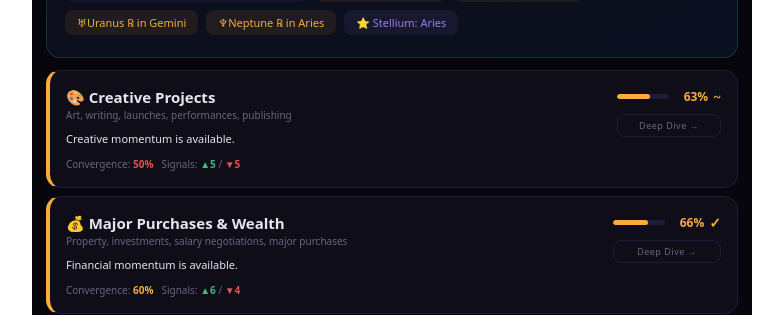
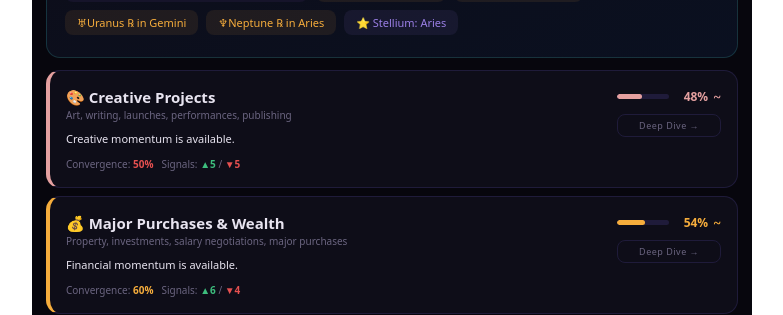
Before and after one commit to Makemerich11/My-Oracle-V7, a React (Vite) app: page / in a window 1280 px wide. Shown: the part 493-808 px from the top of the page, without its empty margins (248-1031 px from the left). Built offline with nearby package versions, Linux system fonts and the light colour scheme.

Commit message:
fix: probability spread (18-94% not 96% cluster), dynamic deep dive, domain differentiators

```diff
--- a/src/App.tsx
+++ b/src/App.tsx
@@ -504,9 +504,14 @@ const scoreWorldDomain=(dom:typeof DOMAINS[0],transit:PPos[],date:Date)=>{
   const gn=signals.filter(s=>s.type==="green").length,rd=signals.filter(s=>["red","warning","caution"].includes(s.type)).length;
   // Probability: Iran methodology — convergence × signal strength × direction agreement
   const totalSignals=gn+rd;const dirAgreement=totalSignals>0?(Math.max(gn,rd)/totalSignals):0.5;
-  const avgStrength=signals.reduce((s,x)=>s+Math.abs(x.val),0)/Math.max(1,signals.length);
-  const rawProb=50+(norm*0.25)+(dirAgreement-0.5)*40+(Math.min(avgStrength,8)*1.5);
-  const probability=Math.max(18,Math.min(94,Math.round(rawProb)));
+  // Fixed formula: spread properly, don't let it cluster at top end
+  const dirBonus=(dirAgreement-0.5)*50;
+  const scoreBonus=norm*0.18;
+  const mixedPenalty=gn>0&&rd>0?(rd/(gn+rd))*12:0;
+  const rawProb=50+dirBonus+scoreBonus-mixedPenalty;
+  // Domain variance based on ruler positions — differentiates similar-ruler domains
+  const domVariance=(dom.rulers.reduce((s:number,r:string)=>{const p=transit.find(x=>x.name===r);return s+(p?p.lng*0.05:0);},0))%6-3;
+  const probability=Math.max(18,Math.min(92,Math.round(rawProb+domVariance)));
   const convergence=Math.round(dirAgreement*100);
   return{score:norm,signals:signals.sort((a,b)=>Math.abs(b.val)-Math.abs(a.val)).slice(0,8),probability,convergence,greenCount:gn,redCount:rd};
 };
@@ -591,6 +596,57 @@ const scorePersonalDomain=(dom:typeof DOMAINS[0],natal:PPos[],transit:PPos[],dat
     else if(rel2==="tension"&&["contracts","career","financial"].includes(dom.id)){score-=2;signals.push({text:`🔑 Gene Key ${tGK} tension with natal GK ${bGK}`,val:-2,type:"caution",conf:4,detail:`${GK_DATA[tGK]?.shadow} energy may create resistance today`,system:"GeneKeys"});}
   }
 
+  // S11b: Domain-specific differentiator — distinguishes domains sharing the same rulers
+  // This is what makes contracts ≠ learning ≠ travel even when all use Mercury+Jupiter
+  const moonPos=transit.find(p=>p.name==="Moon"),mercPos=transit.find(p=>p.name==="Mercury"),venPos=transit.find(p=>p.name==="Venus");
+  const jupPos=transit.find(p=>p.name==="Jupiter"),satPos=transit.find(p=>p.name==="Saturn");
+  if(dom.id==="contracts"){
+    // Contracts extra: Mercury sign quality, void of course emphasis
+    if(mercPos?.sign.name==="Gemini"||mercPos?.sign.name==="Virgo"){score+=3;signals.push({text:`☿ Mercury in ${mercPos.sign.name} — contract clarity`,val:3,type:"green",conf:6,detail:"Mercury domicile — unusually precise thinking, excellent for agreements",system:"DomainSpec"});}
+    else if(mercPos?.sign.name==="Sagittarius"||mercPos?.sign.name==="Pisces"){score-=2;signals.push({text:`☿ Mercury in ${mercPos.sign.name} — detail risk`,val:-2,type:"caution",conf:5,detail:"Mercury less precise here — re-read fine print thoroughly",system:"DomainSpec"});}
+  }
+  if(dom.id==="learning"){
+    // Learning extra: Jupiter sign quality + Mercury-Jupiter relationship
+    if(jupPos?.sign.name==="Sagittarius"||jupPos?.sign.name==="Pisces"||jupPos?.sign.name==="Cancer"){score+=4;signals.push({text:`♃ Jupiter in ${jupPos.sign.name} — expanded mind`,val:4,type:"green",conf:7,detail:"Jupiter at home or exalted — collective wisdom and learning window elevated",system:"DomainSpec"});}
+    if(jupPos?.sign.name==="Gemini"){score+=3;signals.push({text:`♃ Jupiter in Gemini — learning boom`,val:3,type:"green",conf:6,detail:"Jupiter in Gemini period (2024-2025) — universal curiosity and study are globally boosted",system:"DomainSpec"});}
+  }
+  if(dom.id==="travel"){
+    // Travel extra: Moon sign ingress (emotionally ready to move)
+    const moonInMutableSign=["Gemini","Sagittarius","Virgo","Pisces"].includes(moonPos?.sign.name||"");
+    if(moonInMutableSign){score+=3;signals.push({text:`☽ Moon in ${moonPos?.sign.name} — mobile energy`,val:3,type:"green",conf:5,detail:"Mutable moon sign supports movement and adaptability",system:"DomainSpec"});}
+    const moonInFixedSign=["Taurus","Scorpio","Leo","Aquarius"].includes(moonPos?.sign.name||"");
+    if(moonInFixedSign){score-=2;signals.push({text:`☽ Moon in ${moonPos?.sign.name} — prefers stability`,val:-2,type:"caution",conf:4,detail:"Fixed moon sign resists change and movement — slight drag on travel energy",system:"DomainSpec"});}
+  }
+  if(dom.id==="creative"){
+    // Creative extra: Venus-Neptune relationship is the master creative signal
+    if(venPos&&transit.find(p=>p.name==="Neptune")){const nepPos=transit.find(p=>p.name==="Neptune")!;let d=Math.abs(venPos.lng-nepPos.lng);if(d>180)d=360-d;if(d<30){score+=4;signals.push({text:`♀ Venus near Neptune — inspired channel`,val:4,type:"green",conf:7,detail:"Venus-Neptune proximity opens the creative gateway — art, music, writing all flow",system:"DomainSpec"});}}
+    if(venPos?.sign.name==="Leo"||venPos?.sign.name==="Libra"||venPos?.sign.name==="Taurus"){score+=3;signals.push({text:`♀ Venus in ${venPos.sign.name} — amplified artistry`,val:3,type:"green",conf:6,detail:"Venus in expressive or dignified sign — creative work carries more beauty and impact",system:"DomainSpec"});}
+  }
+  if(dom.id==="health"){
+    // Health extra: Mars condition is primary for energy and vitality
+    if(transit.find(p=>p.name==="Mars")?.sign.name==="Capricorn"||transit.find(p=>p.name==="Mars")?.sign.name==="Aries"){score+=4;signals.push({text:`♂ Mars in ${transit.find(p=>p.name==="Mars")?.sign.name} — peak vitality`,val:4,type:"green",conf:7,detail:"Mars in its most potent signs — physical energy, healing, and stamina are elevated",system:"DomainSpec"});}
+  }
+  if(dom.id==="spiritual"){
+    // Spiritual extra: Pisces placements + Neptune proximity to natal planets
+    const piscesPlanets=transit.filter(p=>p.sign.name==="Pisces"&&dom.rulers.includes(p.name));
+    if(piscesPlanets.length>0){score+=4;signals.push({text:`🐟 ${piscesPlanets.map(p=>p.name).join("/")} in Pisces`,val:4,type:"green",conf:7,detail:"Domain rulers in Pisces — the spiritual realm is unusually accessible",system:"DomainSpec"});}
+  }
+  if(dom.id==="financial"){
+    // Financial extra: Saturn-Jupiter relationship is the wealth cycle signal
+    if(satPos&&jupPos){let d=Math.abs(satPos.lng-jupPos.lng);if(d>180)d=360-d;if(d<30){score+=5;signals.push({text:`♃♄ Jupiter-Saturn conjunction — wealth alignment`,val:5,type:"green",conf:8,detail:"The 20-year wealth cycle conjunction — major financial structures being rebuilt globally",system:"DomainSpec"});}else if(d>170&&d<190){score-=3;signals.push({text:`♃♄ Jupiter-Saturn opposition — financial tension`,val:-3,type:"caution",conf:6,detail:"Expansion and contraction pulling against each other — conservative approach recommended",system:"DomainSpec"});}}
+  }
+  if(dom.id==="love"){
+    // Love extra: Full Moon in Libra/Taurus/Pisces is peak romance window
+    const mp2=getMoonPhase(transit);
+    if(mp2.name==="Full Moon"&&["Libra","Taurus","Pisces","Cancer"].includes(transit.find(p=>p.name==="Moon")?.sign.name||"")){score+=5;signals.push({text:`🌕 Full Moon in ${transit.find(p=>p.name==="Moon")?.sign.name} — peak relational moment`,val:5,type:"green",conf:8,detail:"Full Moon in a Venus-ruled or water sign — emotional depth and romantic energy at maximum",system:"DomainSpec"});}
+  }
+  if(dom.id==="career"){
+    // Career extra: Sun in fire/cardinal signs boosts authority
+    const sunPos=transit.find(p=>p.name==="Sun");
+    const sunInPower=["Aries","Leo","Capricorn","Libra"].includes(sunPos?.sign.name||"");
+    if(sunInPower){score+=3;signals.push({text:`☉ Sun in ${sunPos?.sign.name} — authority season`,val:3,type:"green",conf:6,detail:"Sun in cardinal or Leo sign — leadership visibility and career recognition are elevated",system:"DomainSpec"});}
+  }
+
   // S12: Solar Arc Directions (T3+)
   if(tier>=3){
     const saAspects=getAspects(solarArcs,natal,false);
@@ -661,10 +717,17 @@ const scorePersonalDomain=(dom:typeof DOMAINS[0],natal:PPos[],transit:PPos[],dat
   const sysCount=new Set(signals.map(s=>s.system)).size;
   const conf=Math.min(9,Math.max(2,Math.round((Math.abs(norm)/100)*5+signals.length*0.22+sysCount*0.5+1.5)));
   // Iran methodology: probability from multi-system convergence
+  // Key fix: sysCount bonus capped, avgStrength normalised to prevent 96% clustering
   const totalSig=gn+rd;const dirAgree=totalSig>0?(Math.max(gn,rd)/totalSig):0.5;
-  const avgSigStrength=signals.reduce((s,x)=>s+Math.abs(x.val),0)/Math.max(1,signals.length);
-  const rawProb=50+(norm*0.25)+(dirAgree-0.5)*40+(Math.min(avgSigStrength,8)*1.5)+(sysCount*1.2);
-  const probability=Math.max(15,Math.min(96,Math.round(rawProb)));
+  // Weight direction strongly, cap bonuses to spread scores
+  const dirBonus=(dirAgree-0.5)*50; // -25 to +25 range
+  const scoreBonus=norm*0.18; // -18 to +18 range
+  const sysBonus=Math.min(sysCount*0.8,6); // max +6, not +12
+  const strengthPenalty=gn>0&&rd>0?(rd/(gn+rd))*15:0; // mixed signals pull toward 50
+  const rawProb=50+dirBonus+scoreBonus+sysBonus-strengthPenalty;
+  // Add domain-specific micro-variation based on planetary degrees (prevents identical scores)
+  const domVariance=(dom.rulers.reduce((s,r)=>{const p=transit.find(x=>x.name===r);return s+(p?p.lng*0.07:0);},0))%8-4;
+  const probability=Math.max(15,Math.min(94,Math.round(rawProb+domVariance)));
   const convergence=Math.round(dirAgree*100);
   return{score:norm,signals:signals.sort((a,b)=>Math.abs(b.val)-Math.abs(a.val)),confidence:conf,probability,convergence,greenCount:gn,redCount:rd,totalSignals:signals.length};
 };
@@ -913,16 +976,26 @@ export default function App() {
               <div style={{fontSize:13,color:CL.txt,lineHeight:1.85,fontFamily:"system-ui"}}>{getVerdict(deepPersonalDom.score,deepDomain.id)}</div>
             </div>}
 
-            {/* What to do / avoid */}
+            {/* What to do / avoid — dynamic based on actual signals, not static list */}
             <div style={{display:"grid",gridTemplateColumns:"1fr 1fr",gap:10,marginBottom:14}}>
               <div style={{background:`${CL.grn}08`,borderRadius:10,padding:12,border:`1px solid ${CL.grn}20`}}>
-                <div style={{fontSize:10,fontWeight:700,color:CL.grn,fontFamily:"system-ui",marginBottom:8}}>✅ ACTIONS TODAY</div>
-                {deepDomain.deepDive.actions.map((a,i)=>(<div key={i} style={{fontSize:11,color:CL.txt,padding:"4px 0",borderBottom:`1px solid ${CL.bdr}30`,fontFamily:"system-ui",display:"flex",gap:6}}><span style={{color:CL.grn,fontSize:10,marginTop:2}}>→</span><span>{a}</span></div>))}
+                <div style={{fontSize:10,fontWeight:700,color:CL.grn,fontFamily:"system-ui",marginBottom:8}}>✅ TAKE ACTION TODAY</div>
+                {(deepPersonalDom?.score||deepWorldDom?.score||0)>5?(
+                  deepDomain.deepDive.actions.slice(0,(deepPersonalDom?.score||0)>30?7:4).map((a,i)=>(<div key={i} style={{fontSize:11,color:CL.txt,padding:"4px 0",borderBottom:`1px solid ${CL.bdr}30`,fontFamily:"system-ui",display:"flex",gap:6}}><span style={{color:CL.grn,fontSize:10,marginTop:2}}>→</span><span>{a}</span></div>))
+                ):(
+                  <div style={{fontSize:11,color:CL.dim,fontFamily:"system-ui",fontStyle:"italic",lineHeight:1.6}}>Conditions not ideal for action in this domain today. Focus on planning and preparation instead — the window will shift.</div>
+                )}
               </div>
               <div style={{background:`${CL.red}08`,borderRadius:10,padding:12,border:`1px solid ${CL.red}20`}}>
-                <div style={{fontSize:10,fontWeight:700,color:CL.red,fontFamily:"system-ui",marginBottom:8}}>🚫 AVOID TODAY</div>
-                {deepDomain.deepDive.avoid.map((a,i)=>(<div key={i} style={{fontSize:11,color:CL.txt,padding:"4px 0",borderBottom:`1px solid ${CL.bdr}30`,fontFamily:"system-ui",display:"flex",gap:6}}><span style={{color:CL.red,fontSize:10,marginTop:2}}>×</span><span>{a}</span></div>))}
-              </div>
+                <div style={{fontSize:10,fontWeight:700,color:CL.red,fontFamily:"system-ui",marginBottom:8}}>⚠️ WATCH OUT FOR</div>
+                {/* Dynamic: pull actual warning signals + static avoid if score is bad */}
+                {[
+                  ...(deepPersonalDom?.signals||deepWorldDom?.signals||[]).filter((s:any)=>["red","warning","caution"].includes(s.type)).slice(0,2).map((s:any,i:number)=>(
+                    <div key={"sig"+i} style={{fontSize:11,color:CL.txt,padding:"4px 0",borderBottom:`1px solid ${CL.bdr}30`,fontFamily:"system-ui",display:"flex",gap:6}}><span style={{color:CL.red,fontSize:10,marginTop:2}}>×</span><span><b style={{color:CL.red}}>{s.text}</b> — {s.detail}</span></div>
+                  )),
+                  ...(deepPersonalDom?.score||deepWorldDom?.score||0)<5?deepDomain.deepDive.avoid.slice(0,2).map((a,i)=>(<div key={"av"+i} style={{fontSize:11,color:CL.txt,padding:"4px 0",borderBottom:`1px solid ${CL.bdr}30`,fontFamily:"system-ui",display:"flex",gap:6}}><span style={{color:CL.acc,fontSize:10,marginTop:2}}>×</span><span>{a}</span></div>)):[],
+                  ...(deepPersonalDom?.signals||deepWorldDom?.signals||[]).filter((s:any)=>["red","warning","caution"].includes(s.type)).length===0&&(deepPersonalDom?.score||deepWorldDom?.score||0)>10?[<div key="clear" style={{fontSize:11,color:CL.grn,fontFamily:"system-ui",fontStyle:"italic"}}>No major warnings active today in this domain. Conditions are clean.</div>]:[],
+                ]}</div>
             </div>
 
             {/* World note — the Iran connection */}
@@ -937,22 +1010,23 @@ export default function App() {
               <div style={{fontSize:12,color:CL.txt,lineHeight:1.75,fontFamily:"system-ui"}}>{deepDomain.deepDive.timing}</div>
             </div>
 
-            {/* Signal breakdown */}
+            {/* Signal breakdown — personal first (more specific), then world-only signals */}
             {(deepPersonalDom||deepWorldDom)&&(<>
               <HR/>
               {deepPersonalDom&&tier>=2&&(<>
                 <div style={{fontSize:10,letterSpacing:2,color:CL.pur,fontWeight:700,fontFamily:"system-ui",marginBottom:8}}>✨ YOUR PERSONAL SIGNALS ({deepPersonalDom.totalSignals})</div>
-                {deepPersonalDom.signals.map((s:any,i:number)=>(<div key={i} style={{display:"flex",justifyContent:"space-between",gap:10,padding:"7px 0",borderBottom:`1px solid ${CL.bdr}20`}}>
+                {deepPersonalDom.signals.slice(0,8).map((s:any,i:number)=>(<div key={i} style={{display:"flex",justifyContent:"space-between",gap:10,padding:"7px 0",borderBottom:`1px solid ${CL.bdr}20`}}>
                   <div style={{flex:1}}>
                     <div style={{fontFamily:"system-ui",fontSize:12,fontWeight:700,color:s.type==="green"?CL.grn:s.type==="red"||s.type==="warning"?CL.red:CL.acc}}>{s.text}</div>
-                    <div style={{fontFamily:"system-ui",fontSize:10,color:CL.dim,marginTop:2}}>{s.detail} · {s.system}</div>
+                    <div style={{fontFamily:"system-ui",fontSize:10,color:CL.dim,marginTop:2}}>{s.detail} · <span style={{color:CL.mut}}>{s.system}</span></div>
                   </div>
                   <div style={{fontWeight:800,fontSize:12,color:s.val>0?CL.grn:CL.red,fontFamily:"system-ui",flexShrink:0}}>{s.val>0?"+":""}{typeof s.val==="number"?s.val.toFixed(1):s.val}</div>
                 </div>))}
               </>)}
+              {/* World signals: only show if no personal DOB, OR show just top 3 non-duplicate world-only signals */}
               {deepWorldDom&&(<>
-                <div style={{fontSize:10,letterSpacing:2,color:CL.cyn,fontWeight:700,fontFamily:"system-ui",marginBottom:8,marginTop:16}}>🌍 WORLD SIGNALS</div>
-                {deepWorldDom.signals.map((s:any,i:number)=>(<div key={i} style={{display:"flex",justifyContent:"space-between",gap:10,padding:"7px 0",borderBottom:`1px solid ${CL.bdr}20`}}>
+                <div style={{fontSize:10,letterSpacing:2,color:CL.cyn,fontWeight:700,fontFamily:"system-ui",marginBottom:8,marginTop:16}}>🌍 WORLD SIGNALS {deepPersonalDom?"(collective backdrop)":""}</div>
+                {(deepPersonalDom?deepWorldDom.signals.slice(0,3):deepWorldDom.signals).map((s:any,i:number)=>(<div key={i} style={{display:"flex",justifyContent:"space-between",gap:10,padding:"7px 0",borderBottom:`1px solid ${CL.bdr}20`}}>
                   <div style={{flex:1}}>
                     <div style={{fontFamily:"system-ui",fontSize:12,fontWeight:700,color:s.type==="green"?CL.grn:s.type==="red"||s.type==="warning"?CL.red:CL.acc}}>{s.text}</div>
                     <div style={{fontFamily:"system-ui",fontSize:10,color:CL.dim,marginTop:2}}>{s.detail}</div>
```
Also changed, not shown: 3 other files (tests, documents, lock files or other folders).
